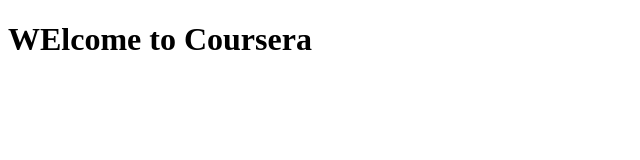
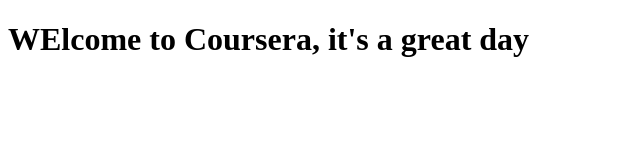
Before and after one commit to Zahid-web/site, a plain HTML site: page index.html in a window 1280 px wide. Shown: the whole page, without its empty margins (0-640 px from the left). Drawn offline with Linux system fonts and the light colour scheme.

Commit message:
smalll change to our page index.

```diff
--- a/index.html
+++ b/index.html
@@ -4,6 +4,6 @@
 	<title></title>
 </head>
 <body>
-<h1>WElcome to Coursera</h1>
+<h1>WElcome to Coursera, it's a great day</h1>
 </body>
 </html>
```
